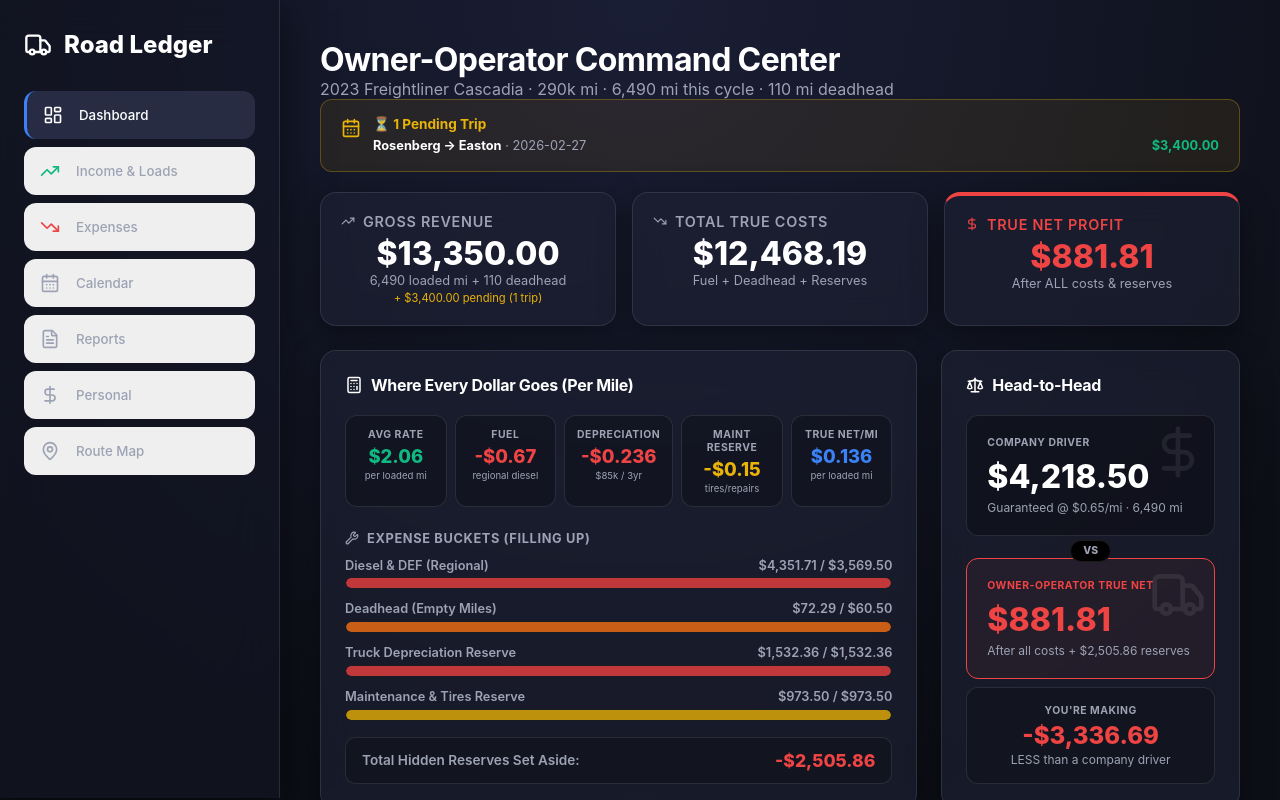
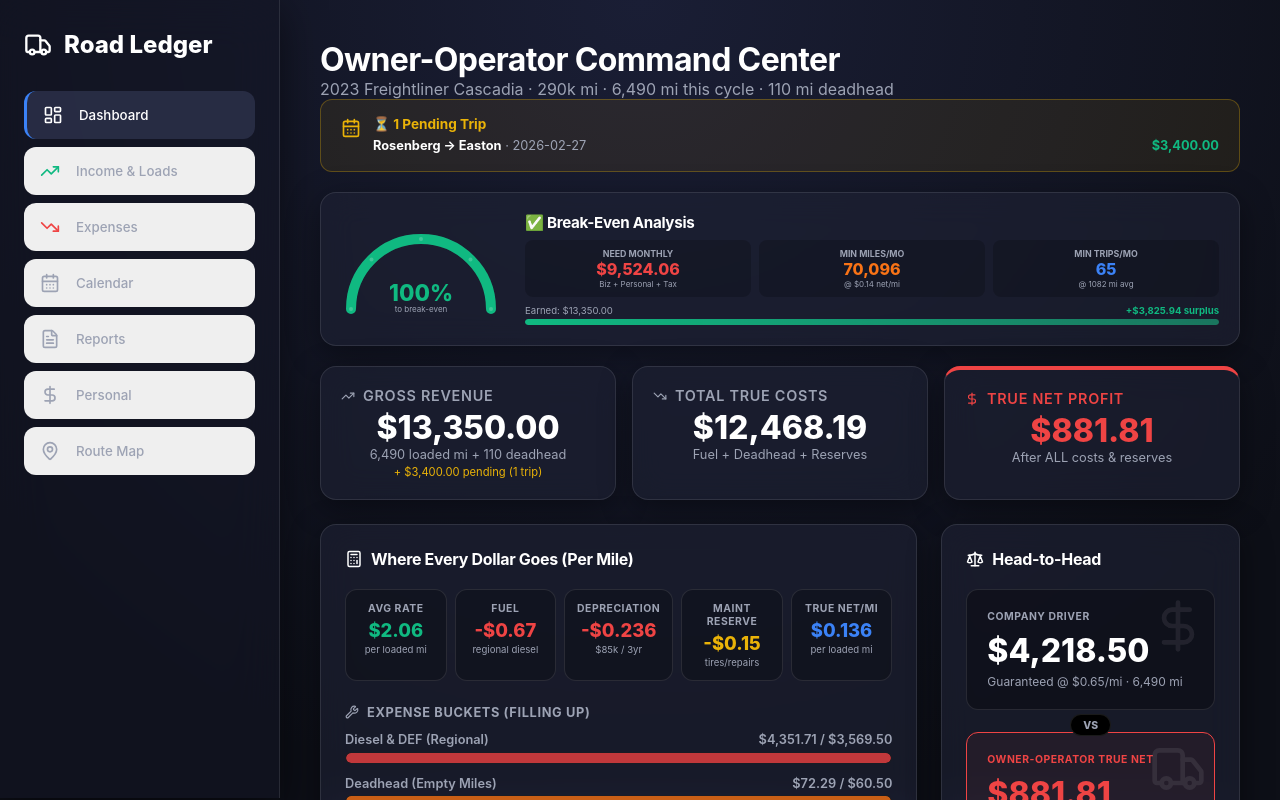
Before and after one commit to Chinadoc/Truck-tracker, a React (Vite) app: page / in a window 1280 px wide. Shown: the top 800 px of the page. Built offline with nearby package versions, Linux system fonts and the light colour scheme.

Commit message:
Break-even gauge at dashboard top, improved PDF error, cost reduction strategies

```diff
--- a/src/App.tsx
+++ b/src/App.tsx
@@ -485,7 +485,7 @@ function App() {
       setPdfText(fullText);
     } catch (err) {
       console.error('PDF parse error:', err);
-      setPdfText('Error reading PDF. Try a different file or paste the text manually.');
+      setPdfText(`⚠ Could not read this PDF — it may be image-based or scanned.\n\nTry instead:\n• Paste the text directly into the box below\n• Use CSV format: date,origin,dest,miles,pay,broker\n• Take a screenshot and enter manually\n\nError: ${err instanceof Error ? err.message : 'Unknown format'}`);
     }
     setPdfLoading(false);
   };
@@ -539,6 +539,92 @@ function App() {
                   </div>
                 </div>
               ) : null;
+            })()}
+
+            {/* ★ Break-Even Analysis — Top of Dashboard */}
+            {(() => {
+              const monthlyFixed = 2400 + 600 + 250 + 100 + 133.33; // insurance+trailer+tolls+lockbox+registration
+              const monthlyPersonal = totalPersonalMonthly;
+              const monthlyTax = analysis.estimatedTax;
+              const monthlyNeed = monthlyFixed + monthlyPersonal + monthlyTax;
+              const avgRatePerMile = totalMiles > 0 ? totalIncome / totalMiles : 2.0;
+              const costPerMile = totalMiles > 0 ? (totalExpenses + analysis.totalHiddenCosts) / totalMiles : 1.50;
+              const netPerMile = avgRatePerMile - costPerMile;
+              const milesNeeded = netPerMile > 0 ? Math.ceil(monthlyNeed / netPerMile) : 99999;
+              const avgTripMiles = totalMiles > 0 ? totalMiles / incomes.filter(i => !isFutureTrip(i.date)).length : 1000;
+              const tripsNeeded = Math.ceil(milesNeeded / avgTripMiles);
+              const currentProgress = totalIncome > 0 ? Math.min(100, (totalIncome / monthlyNeed) * 100) : 0;
+              const breakEvenReached = totalIncome >= monthlyNeed;
+              const remaining = monthlyNeed - totalIncome;
+
+              // SVG gauge
+              const gaugeR = 70;
+              const gaugeCirc = Math.PI * gaugeR; // half circle
+              const gaugeOffset = gaugeCirc - (Math.min(currentProgress, 100) / 100) * gaugeCirc;
+              const gaugeColor = breakEvenReached ? '#10b981' : currentProgress > 60 ? '#eab308' : '#ef4444';
+
+              return (
+                <div className="glass-panel" style={{ padding: '1.25rem', marginBottom: '1.25rem', overflow: 'hidden' }}>
+                  <div style={{ display: 'flex', alignItems: 'center', gap: '1.5rem', flexWrap: 'wrap' }}>
+                    {/* Gauge */}
+                    <div style={{ position: 'relative', width: '160px', height: '90px', flexShrink: 0, margin: '0 auto' }}>
+                      <svg width="160" height="90" viewBox="0 0 160 90">
+                        {/* Background arc */}
+                        <path d="M 10 85 A 70 70 0 0 1 150 85" fill="none" stroke="rgba(255,255,255,0.06)" strokeWidth="10" strokeLinecap="round" />
+                        {/* Progress arc */}
+                        <path d="M 10 85 A 70 70 0 0 1 150 85" fill="none" stroke={gaugeColor} strokeWidth="10" strokeLinecap="round"
+                          strokeDasharray={gaugeCirc} strokeDashoffset={gaugeOffset}
+                          style={{ transition: 'stroke-dashoffset 2s ease-out, stroke 0.5s ease' }} />
+                        {/* Tick marks */}
+                        {[0, 25, 50, 75, 100].map(pct => {
+                          const angle = Math.PI - (pct / 100) * Math.PI;
+                          const x = 80 + 70 * Math.cos(angle);
+                          const y = 85 - 70 * Math.sin(angle);
+                          return <circle key={pct} cx={x} cy={y} r="2" fill="rgba(255,255,255,0.2)" />;
+                        })}
+                      </svg>
+                      <div style={{ position: 'absolute', bottom: '0', left: '50%', transform: 'translateX(-50%)', textAlign: 'center' }}>
+                        <div style={{ fontSize: '1.4rem', fontWeight: 800, color: gaugeColor, lineHeight: 1 }}>{currentProgress.toFixed(0)}%</div>
+                        <div style={{ fontSize: '0.5rem', color: 'var(--text-secondary)', whiteSpace: 'nowrap' }}>to break-even</div>
+                      </div>
+                    </div>
+
+                    {/* Stats */}
+                    <div style={{ flex: 1, minWidth: '200px' }}>
+                      <h3 style={{ fontSize: '0.95rem', fontWeight: 700, marginBottom: '0.5rem', display: 'flex', alignItems: 'center', gap: '0.4rem' }}>
+                        {breakEvenReached ? '✅' : '🎯'} Break-Even Analysis
+                      </h3>
+                      <div style={{ display: 'grid', gridTemplateColumns: 'repeat(3, 1fr)', gap: '0.5rem', fontSize: '0.7rem' }}>
+                        <div style={{ background: 'rgba(0,0,0,0.2)', borderRadius: '8px', padding: '0.5rem', textAlign: 'center' }}>
+                          <div className="text-secondary" style={{ fontSize: '0.55rem', textTransform: 'uppercase', fontWeight: 700 }}>Need Monthly</div>
+                          <div style={{ fontWeight: 800, fontSize: '1rem', color: 'var(--danger)' }}>{formatCurrency(monthlyNeed)}</div>
+                          <div className="text-secondary" style={{ fontSize: '0.5rem' }}>Biz + Personal + Tax</div>
+                        </div>
+                        <div style={{ background: 'rgba(0,0,0,0.2)', borderRadius: '8px', padding: '0.5rem', textAlign: 'center' }}>
+                          <div className="text-secondary" style={{ fontSize: '0.55rem', textTransform: 'uppercase', fontWeight: 700 }}>Min Miles/Mo</div>
+                          <div style={{ fontWeight: 800, fontSize: '1rem', color: '#f97316' }}>{milesNeeded.toLocaleString()}</div>
+                          <div className="text-secondary" style={{ fontSize: '0.5rem' }}>@ ${netPerMile.toFixed(2)} net/mi</div>
+                        </div>
+                        <div style={{ background: 'rgba(0,0,0,0.2)', borderRadius: '8px', padding: '0.5rem', textAlign: 'center' }}>
+                          <div className="text-secondary" style={{ fontSize: '0.55rem', textTransform: 'uppercase', fontWeight: 700 }}>Min Trips/Mo</div>
+                          <div style={{ fontWeight: 800, fontSize: '1rem', color: '#3b82f6' }}>{tripsNeeded}</div>
+                          <div className="text-secondary" style={{ fontSize: '0.5rem' }}>@ {avgTripMiles.toFixed(0)} mi avg</div>
+                        </div>
+                      </div>
+                      {/* Progress bar + status */}
+                      <div style={{ marginTop: '0.5rem' }}>
+                        <div style={{ display: 'flex', justifyContent: 'space-between', fontSize: '0.6rem', marginBottom: '0.2rem' }}>
+                          <span className="text-secondary">Earned: {formatCurrency(totalIncome)}</span>
+                          <span style={{ color: gaugeColor, fontWeight: 700 }}>{breakEvenReached ? `+${formatCurrency(totalIncome - monthlyNeed)} surplus` : `${formatCurrency(remaining)} to go`}</span>
+                        </div>
+                        <div style={{ height: '6px', background: 'rgba(255,255,255,0.06)', borderRadius: '3px', overflow: 'hidden' }}>
+                          <div style={{ width: `${Math.min(100, currentProgress)}%`, height: '100%', background: `linear-gradient(90deg, ${gaugeColor}, ${breakEvenReached ? '#10b981' : gaugeColor}88)`, borderRadius: '3px', transition: 'width 2s ease-out' }} />
+                        </div>
+                      </div>
+                    </div>
+                  </div>
+                </div>
+              );
             })()}
 
             {/* Row 1: Big Picture */}
```
